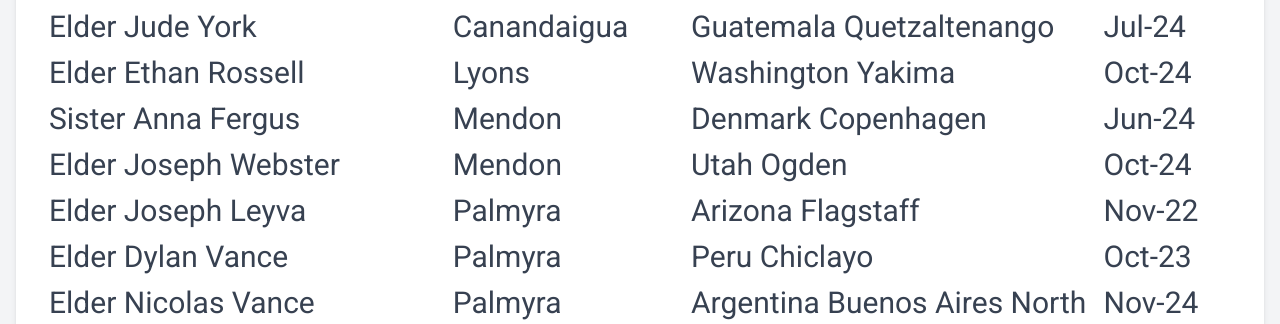
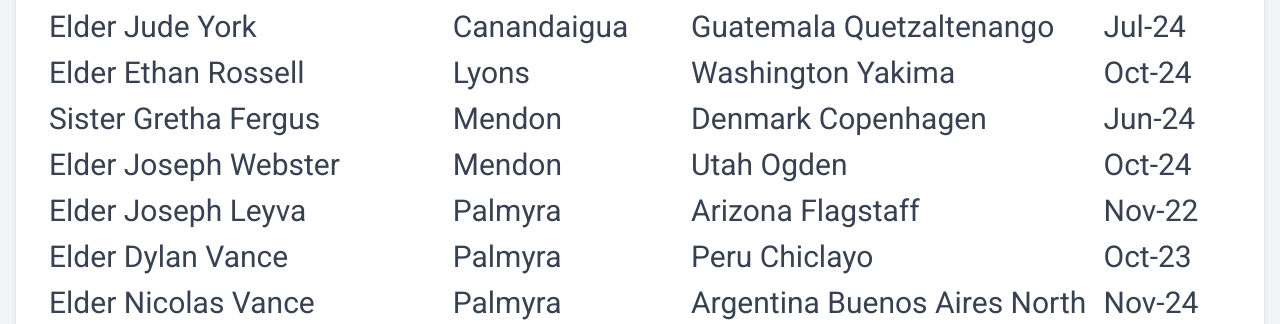
Before and after one commit to mikeasilva/palmyra-ny-stake, a FastAPI app: template templates/sunday_morning.html in a window 1280 px wide. Shown: the part 3224-3548 px from the top of the page. Run offline with FastAPI, Linux system fonts and the light colour scheme; the template is opened without the code that fills it, so the values that code supplies are empty; some libraries are stand-ins or nearby versions.

Commit message:
Updated Sis. Fergus's name

```diff
--- a/templates/sunday_morning.html
+++ b/templates/sunday_morning.html
@@ -149,7 +149,7 @@
                 <td>Oct-24</td>
             </tr>
             <tr class="text-left">
-                <td>Sister Anna Fergus</td>
+                <td>Sister Gretha Fergus</td>
                 <td>Mendon</td>
                 <td>Denmark Copenhagen</td>
                 <td>Jun-24</td>
```
